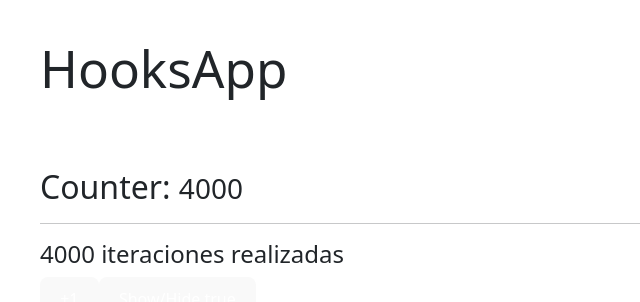
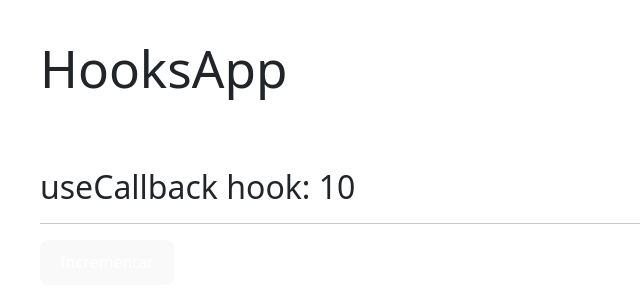
Before and after one commit to Alejandro-Figueiras/Curso-React-FH, a React (Vite) app in the folder 05-hooks-app/: page / in a window 1280 px wide. Shown: the top 302 px of the page, without its empty margins (0-640 px from the left). Built offline with nearby package versions, Linux system fonts and the light colour scheme.

Commit message:
05-hooks-app add useCallback hook

```diff
--- /dev/null
+++ b/05-hooks-app/src/06-memos/CallbackHook.jsx
@@ -0,0 +1,21 @@
+import { useCallback, useState } from "react"
+import ShowIncrement from "./ShowIncrement"
+
+const CallbackHook = () => {
+	const [counter, setCounter] = useState(10)
+
+  const increment = useCallback(() => {
+    setCounter(counter => counter +1)
+  }, [])
+
+	return (
+		<div>
+			<h2>useCallback hook: {counter}</h2>
+			<hr />
+
+      <ShowIncrement increment={increment}/>
+		</div>
+	)
+}
+
+export default CallbackHook
--- /dev/null
+++ b/05-hooks-app/src/06-memos/ShowIncrement.jsx
@@ -0,0 +1,10 @@
+
+const ShowIncrement = ({increment}) => {
+  console.log('Ejecutandose')
+
+  return (
+    <button onClick={() => increment()}>Incrementar</button>
+  )
+}
+
+export default ShowIncrement
--- a/05-hooks-app/src/HooksApp.jsx
+++ b/05-hooks-app/src/HooksApp.jsx
@@ -6,7 +6,8 @@
 // import FocusScreen from "./04-useRef/FocusScreen"
 // import Layout from "./05-useLayoutEffect/Layout"
 // import Memorize from "./06-memos/Memorize"
-import MemoHook from "./06-memos/MemoHook"
+// import MemoHook from "./06-memos/MemoHook"
+import CallbackHook from "./06-memos/CallbackHook"
 
 const HooksApp = () => {
 	return (
@@ -25,7 +26,8 @@
 			{/* <Layout /> */}
 
 			{/* <Memorize /> */}
-			<MemoHook />
+			{/* <MemoHook /> */}
+			<CallbackHook />
 		</>
 	)
 }
```
